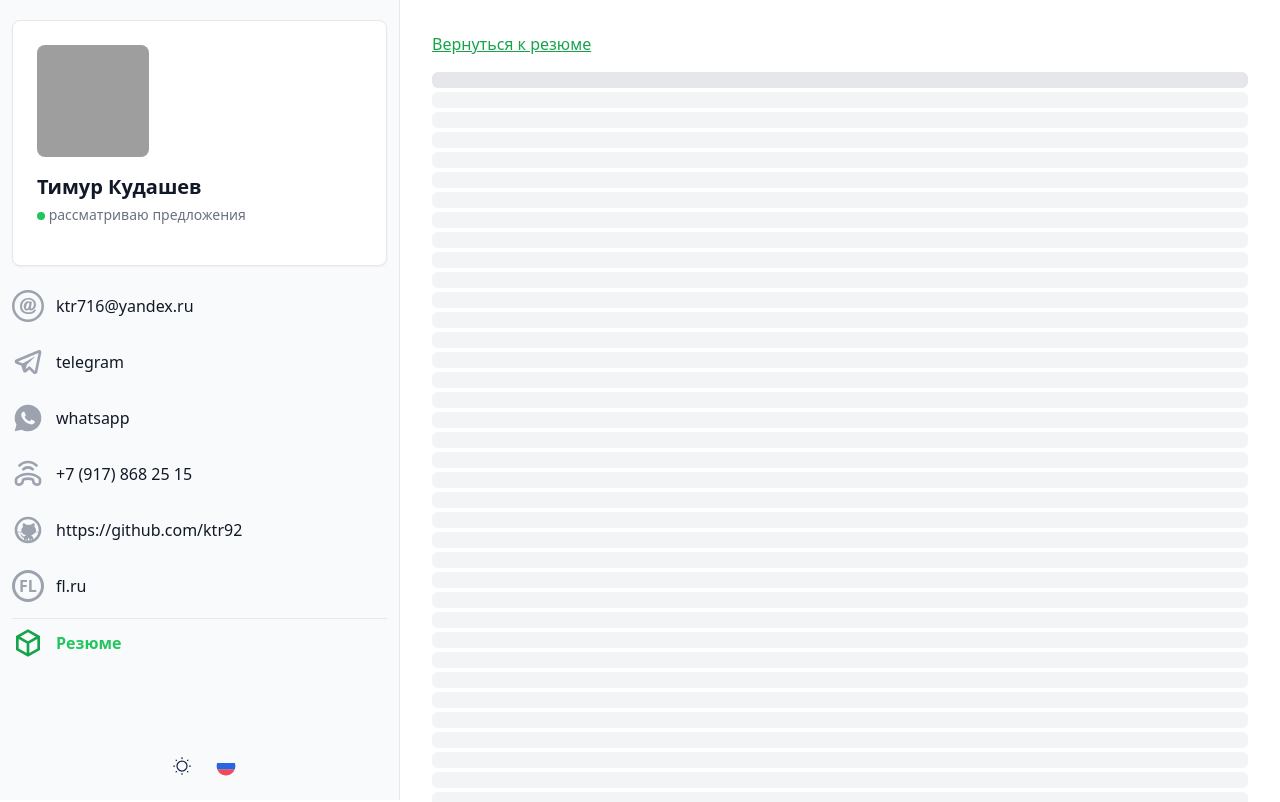
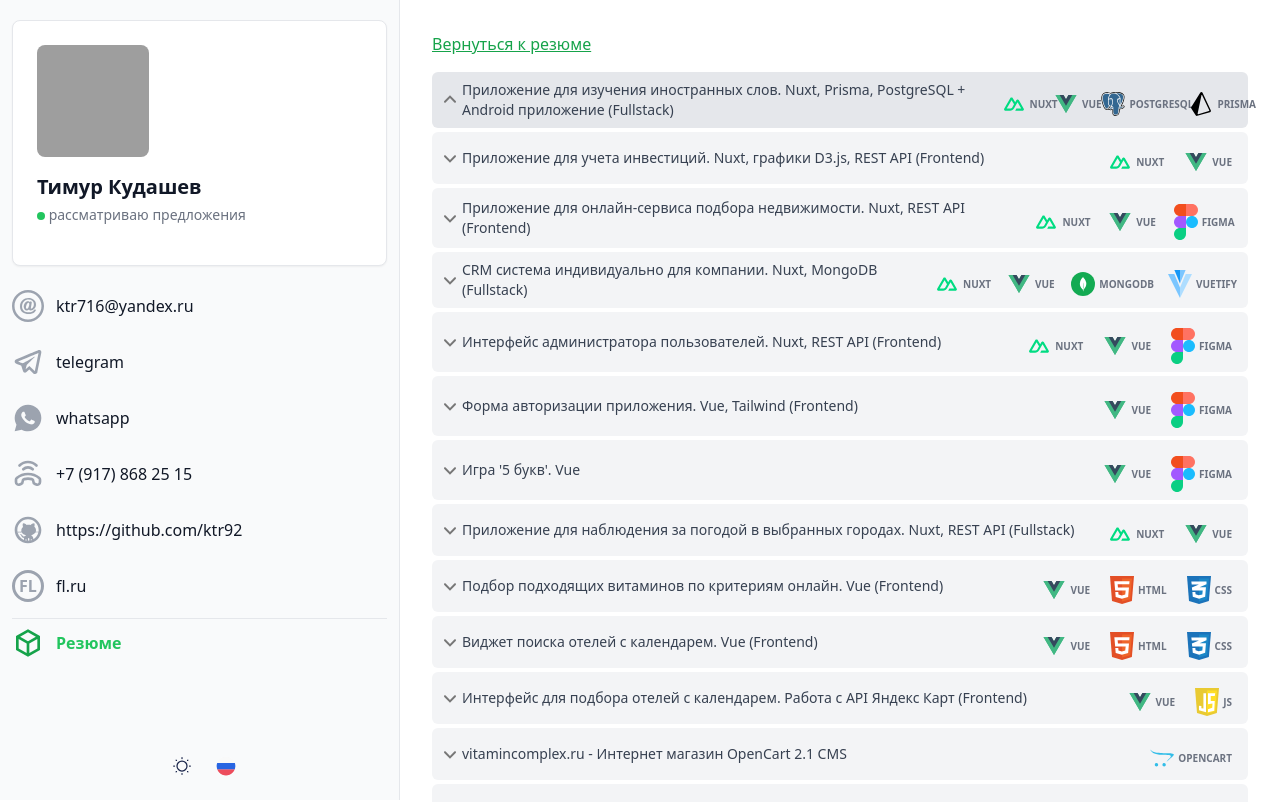
Before and after one commit to ktr92/frontendresume, a Nuxt app: page /projects in a window 1280 px wide. Shown: the top 802 px of the page. Built offline with nearby package versions, Linux system fonts and the light colour scheme; grey boxes are pictures that could not be loaded.

Commit message:
projects page error

```diff
--- a/app/pages/projects.vue
+++ b/app/pages/projects.vue
@@ -15,7 +15,38 @@
               class="rounded-md py-2 px-2 md:border-transparent bg-gray-100 dark:bg-gray-700 mb-1 "
               :class="{ active: activeId === project.id }"
             >
-
+              <div
+                v-if="project.id"
+                class="md:flex items-center justify-between cursor-pointer accordion p-2 md:py-0 dark:bg-gray-600 rounded"
+                @click="toggleItem(project.id)"
+              >
+                <div>
+                  <div
+                    v-if="project.prname"
+                    class="text-gray-700 dark:text-gray-200 text-sm leading-1 md:text-md"
+                  >
+                    {{ translate(project, project.prname) }}
+                  </div>
+                </div>
+                <div>
+                  <div v-if="project.prtags">
+                    <div class="flex gap-1 items-center mt-2">
+                      <div
+                        v-for="prtag in project.prtags"
+                        :key="prtag"
+                        class="md:text-center  flex items-center ml-4"
+                      >
+                        <img
+                          :src="`/img/${prtag}.svg`"
+                          width="25" height="24"
+                          class="w-4 md:w-6  block m-auto"
+                        />
+                        <span class="pl-1 text-[10px] text-gray-500 dark:text-gray-200 uppercase font-bold">{{ prtag }}</span>
+                      </div>
+                    </div>
+                  </div>
+                </div>
+              </div>
 
             </div>
           </div>
```
